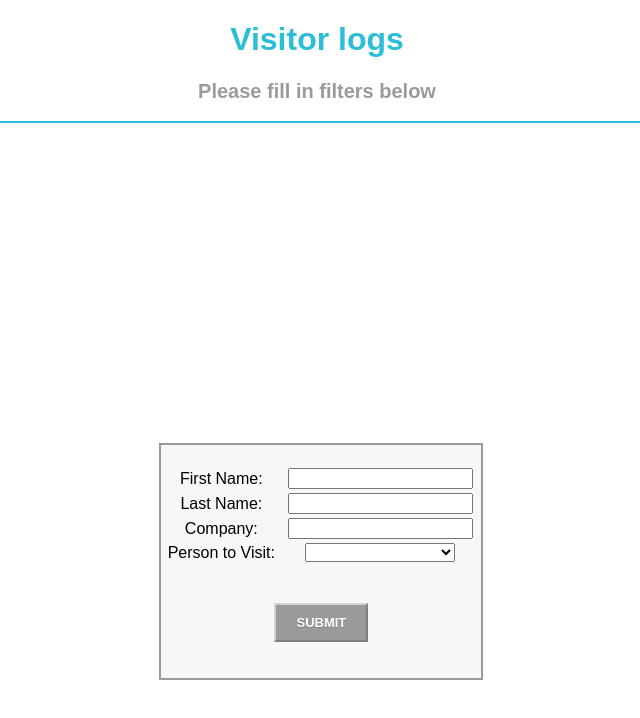
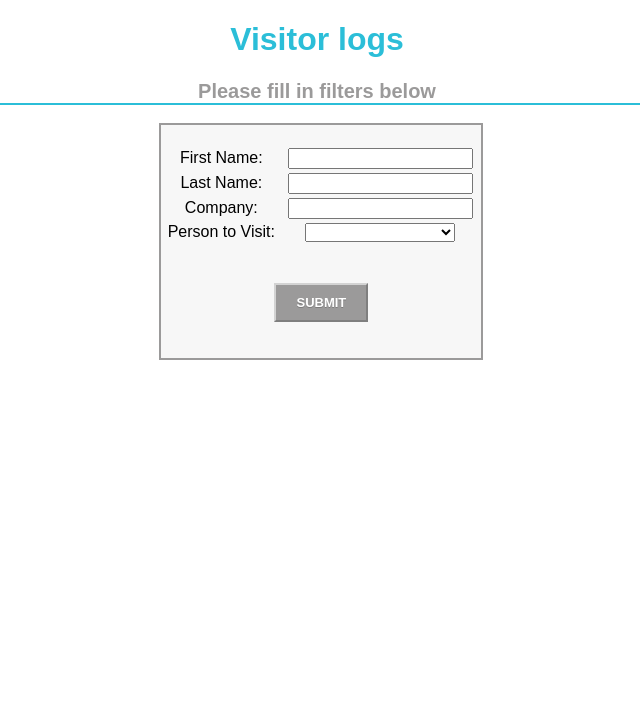
Before and after one commit to Rubberduck1337/APP1, an Angular app: page /visitlog/welcome in a window 1280 px wide. Shown: the top 718 px of the page, without its empty margins (323-963 px from the left). Built offline with nearby package versions, Linux system fonts and the light colour scheme.

Commit message:
html based on feedback

```diff
--- a/src/app/visitlog/viewlog/viewlog.component.css
+++ b/src/app/visitlog/viewlog/viewlog.component.css
@@ -0,0 +1,6 @@
+div {
+    position: center;
+    text-align: center;
+    font-family: 'Avenir Next',sans-serif;
+    color: black;
+}
--- a/src/app/visitlog/viewlog/viewlog.component.html
+++ b/src/app/visitlog/viewlog/viewlog.component.html
@@ -1,3 +1,5 @@
+<div>
 <ng-container *ngFor="let vis of visits">
     {{vis.firstName}} {{vis.lastName}} ({{vis.email}}) from {{vis.company}} visited {{vis.personToVisit.firstName}} {{vis.personToVisit.lastName}} ({{vis.personToVisit.email}}) on {{vis.date | date: 'medium'}}.<br>
 </ng-container>
+</div>
--- a/src/app/visitlog/visitlog.component.css
+++ b/src/app/visitlog/visitlog.component.css
@@ -4,6 +4,7 @@ header {
   font-family: 'Avenir Next',sans-serif;
   font-size: 20px;
   color:#9b9a9a;
+  border-bottom: 2px solid #2bbed8;
 }
 
 body{
@@ -45,7 +46,6 @@ button {
 form {
   background-color: #f7f7f7;
   position: absolute;
-  bottom: 15%;
   right: 37%;
   width: 25%;
   border: 2px solid #9b9a9a;
--- a/src/app/visitlogcomponent/visitlogcomponent.component.css
+++ b/src/app/visitlogcomponent/visitlogcomponent.component.css
@@ -5,8 +5,3 @@ h1 {
     color: #2bbed8;
 
 }
-
-div {
-
-    border-bottom: 2px solid #2bbed8;
-}
```
